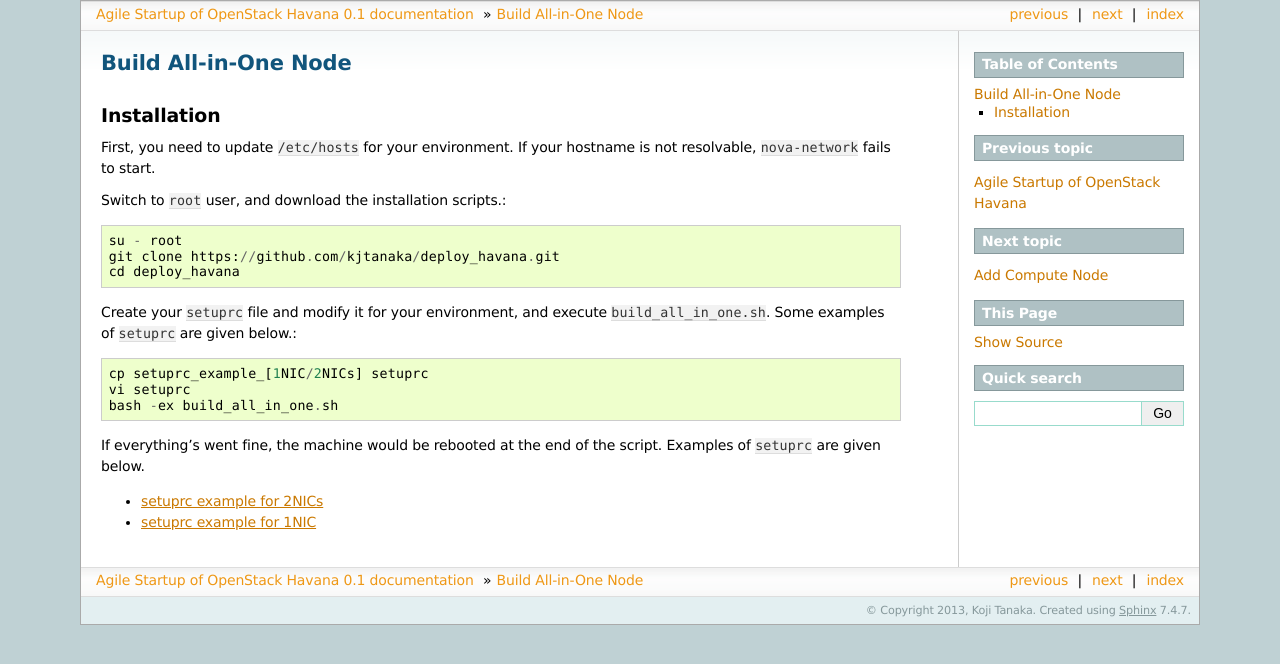
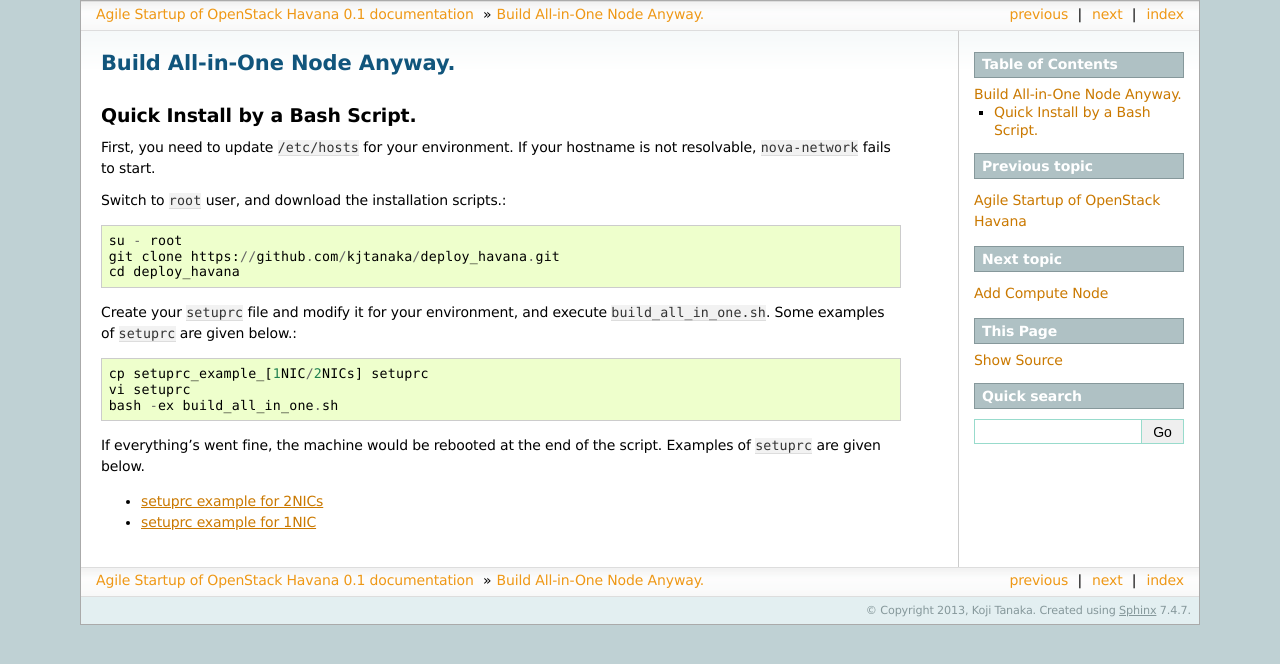
Before and after one commit to kojiwell/deploy_havana, a Sphinx documentation site: the page built from doc/all_in_one.rst, in a window 1280 px wide. Shown: the top 664 px of the page. Built offline with Sphinx 7.4.7, drawn with Linux system fonts in a browser that asks for light colours.

Commit message:
update doc/all_in_one.rst

```diff
--- a/doc/all_in_one.rst
+++ b/doc/all_in_one.rst
@@ -3,10 +3,10 @@
    You can adapt this file completely to your liking, but it should at least
    contain the root `toctree` directive.
 
-Build All-in-One Node
+Build All-in-One Node Anyway.
 ==========================================================
 
-Installation
+Quick Install by a Bash Script.
 ------------
 
 First, you need to update ``/etc/hosts`` for your environment. If your hostname is not resolvable,
```
Also changed, not shown: README.md (+5 -5 lines).
